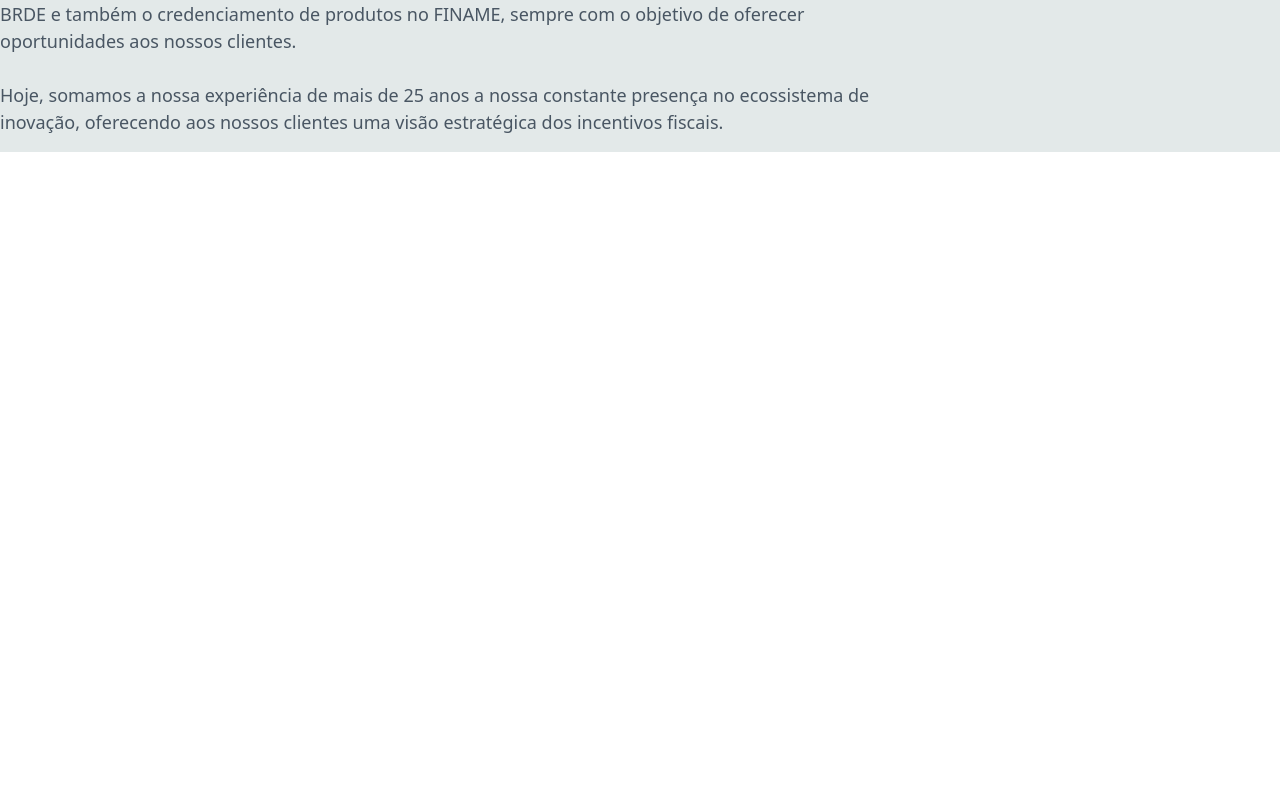
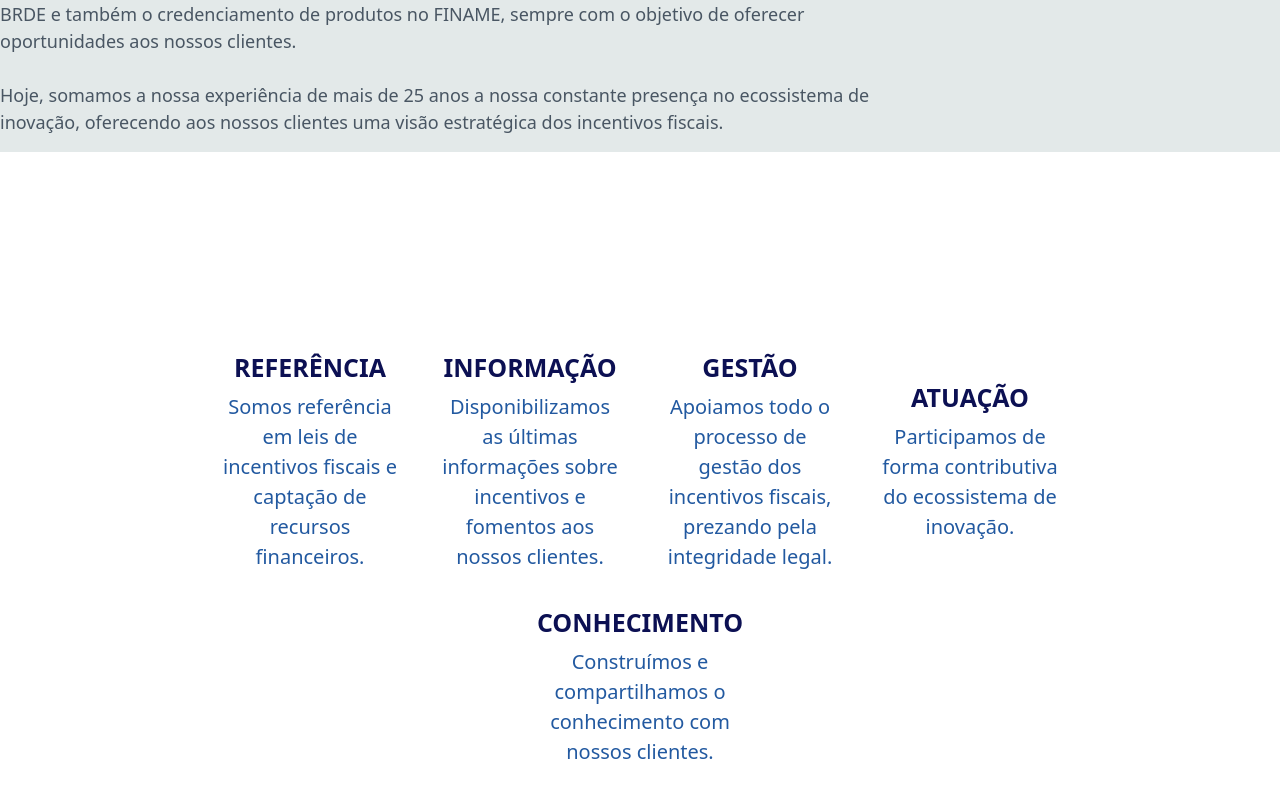
Before and after one commit to Marcos-Gabriell/Projeto-web-react, a React (Create React App) app: page /asigplani in a window 1280 px wide. Shown: the part 1005-1803 px from the top of the page. Before the commit the page ends 1157 px from the top, so only its background shows below. Built offline with nearby package versions, Linux system fonts and the light colour scheme.

Commit message:
implemntando nova div na página a sigplani

```diff
--- a/src/MySection5.css
+++ b/src/MySection5.css
@@ -2,7 +2,7 @@
   display: flex;
   justify-content: center; /* Centraliza horizontalmente */
   align-items: center; /* Centraliza verticalmente */
-  padding: 300px;
+  padding: 200px;
   flex-wrap: wrap; /* Adicionado o flex-wrap ao contêiner */
   text-align: center;
 }
--- a/src/asigplani.js
+++ b/src/asigplani.js
@@ -1,6 +1,7 @@
 import React from 'react';
 import './asigplani.css';
 import logoImg from './img/mapa.png';
+import MySection5 from './MySection5';
 
 function asigplani() {
   return (
@@ -14,9 +15,10 @@ function asigplani() {
           </div>
            <div class="content-container3">
            <h2>Há mais de 25 anos viabilizando o investimento em inovação nas <br /> empresas</h2>
-          <p>A Rocha Marques foi fundada em Curitiba em 1995 com o objetivo de assessorar empresas de informática e <br/> automação de todos os portes a se habilitar e a manter os incentivos fiscais e a inovação da Lei de <br/> Informática. <br/> <br/> Diante da vasta experiência da Rocha Marques na Lei 8248, ampliamos a atuação da consultoria <br/> abrangendo outros incentivos e fomentos, como a Lei do Bem, o Rota 2030, a captação junto a FINEP e <br/> BRDE e também o credenciamento de produtos no FINAME, sempre com o objetivo de oferecer <br/> oportunidades aos nossos clientes. <br/><br/> Hoje, somamos a nossa experiência de mais de 25 anos a nossa constante presença no ecossistema de <br/> inovação, oferecendo aos nossos clientes uma visão estratégica dos incentivos fiscais.</p>
+           <p>A Rocha Marques foi fundada em Curitiba em 1995 com o objetivo de assessorar empresas de informática e <br/> automação de todos os portes a se habilitar e a manter os incentivos fiscais e a inovação da Lei de <br/> Informática. <br/> <br/> Diante da vasta experiência da Rocha Marques na Lei 8248, ampliamos a atuação da consultoria <br/> abrangendo outros incentivos e fomentos, como a Lei do Bem, o Rota 2030, a captação junto a FINEP e <br/> BRDE e também o credenciamento de produtos no FINAME, sempre com o objetivo de oferecer <br/> oportunidades aos nossos clientes. <br/><br/> Hoje, somamos a nossa experiência de mais de 25 anos a nossa constante presença no ecossistema de <br/> inovação, oferecendo aos nossos clientes uma visão estratégica dos incentivos fiscais.</p>
          </div>
       </div>
+      <MySection5 />
    </div>
   );
 }
```
